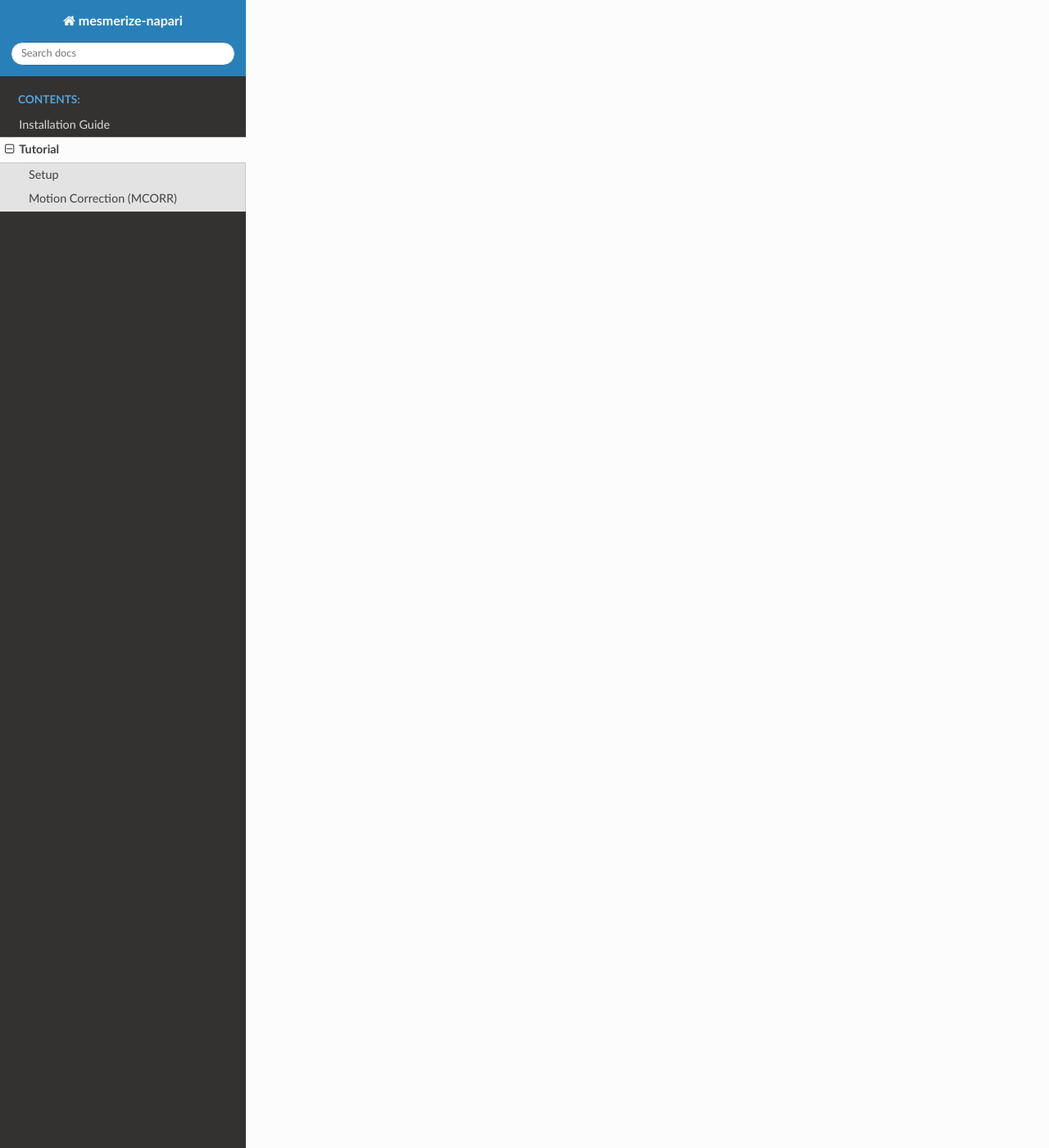
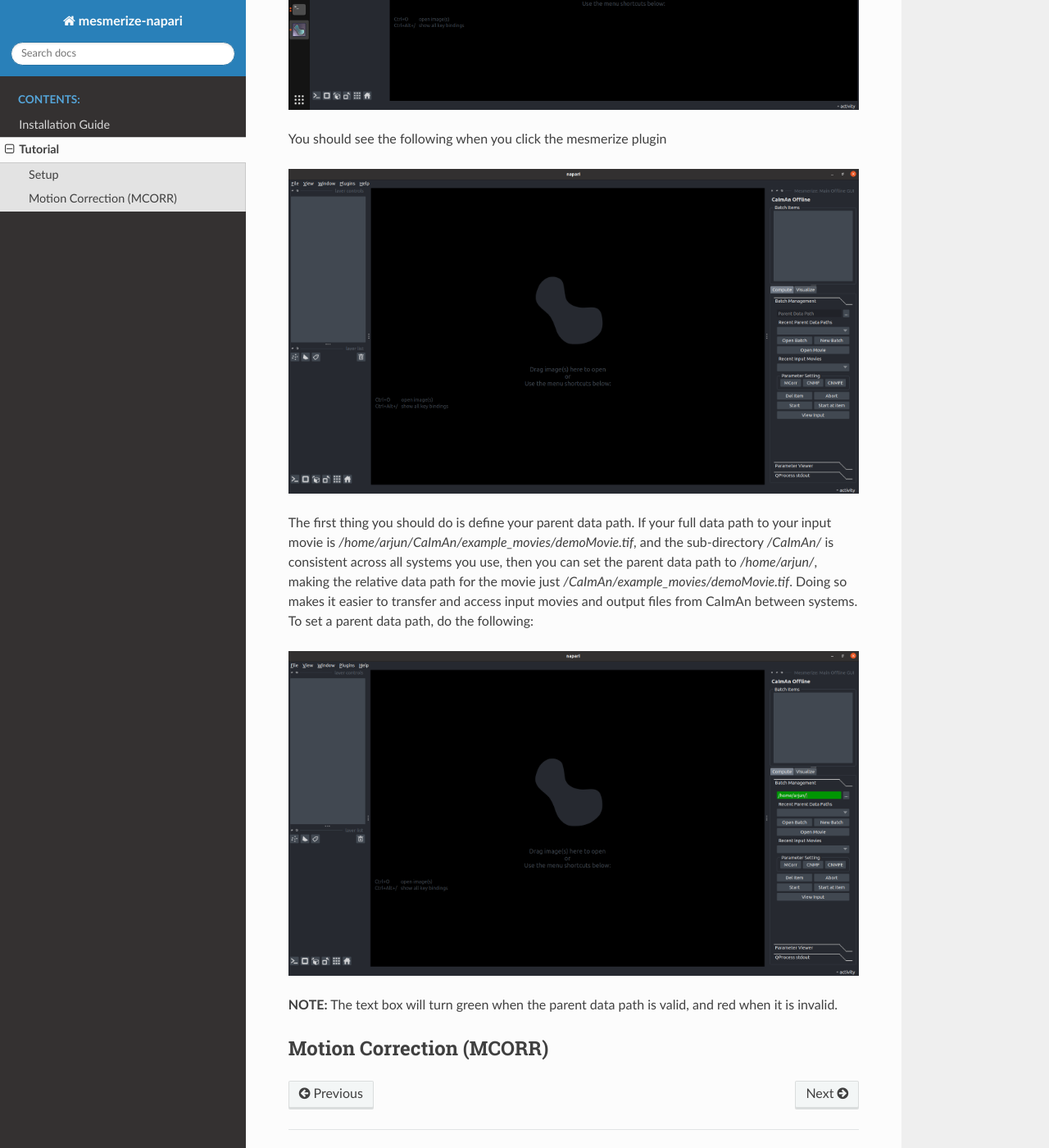
Before and after one commit to nel-lab/mesmerize-napari, a Sphinx documentation site: the page built from docs/source/tutorial.rst, in a window 1280 px wide and 1400 px high, scrolled down 1401 px. Shown: the whole window at 82% size. Built offline with Sphinx 7.4.7 and the Read the Docs theme 2.0.0, drawn with Linux system fonts in a browser that asks for light colours; pages that are not in the unit, such as notebooks, are missing from menus; some of the changed text lies outside the part shown.

Commit message:
added initial setup steps for tutorial. will remove background for installation tutorial soon

```diff
--- a/docs/source/installation.rst
+++ b/docs/source/installation.rst
@@ -87,7 +87,7 @@ For example, if I need to install version 1.22 of numpy, I can run the following
 
 ``pip install numpy==1.22``
 
-To install packages within a specific conda environment, just active the conda environment and then run
+To install packages within a specific conda environment, just activate the conda environment and then run
 your pip commands
 
 Installation
--- a/docs/source/tutorial.rst
+++ b/docs/source/tutorial.rst
@@ -23,7 +23,27 @@ Then, in the terminal run the following:
 
 The napari software should launch, opening the following window:
 
-.. figure:: ./images/napari_base.png
+.. figure:: ./images/tutorial/napari_base.png
+
+Click on the **plugin** tab, and select **Mesmerize: Main Offline GUI**
+
+.. figure:: ./images/tutorial/select_plugin.png
+
+You should see the following when you click the mesmerize plugin
+
+.. figure:: ./images/tutorial/main_gui_intro.png
+
+The first thing you should do is define your parent data path. If your full data path to your input movie
+is */home/arjun/CaImAn/example_movies/demoMovie.tif*, and the sub-directory */CaImAn/* is consistent across
+all systems you use, then you can set the parent data path to */home/arjun/*, making the relative
+data path for the movie just */CaImAn/example_movies/demoMovie.tif*. Doing so makes it easier to transfer and
+access input movies and output files from CaImAn between systems. To set a parent data path, do the following:
+
+.. figure:: ./images/tutorial/set_parent_data_path.png
+
+**NOTE:** The text box will turn green when the parent data path is valid, and red when it is invalid.
+
+
 
 
 Motion Correction (MCORR)
```
Also changed, not shown: docs/source/images/tutorial/main_gui_intro.png (added), docs/source/images/tutorial/napari_base.png (renamed from docs/source/images/napari_base.png), docs/source/images/tutorial/select_plugin.png (added), docs/source/images/tutorial/set_parent_data_path.png (added).
